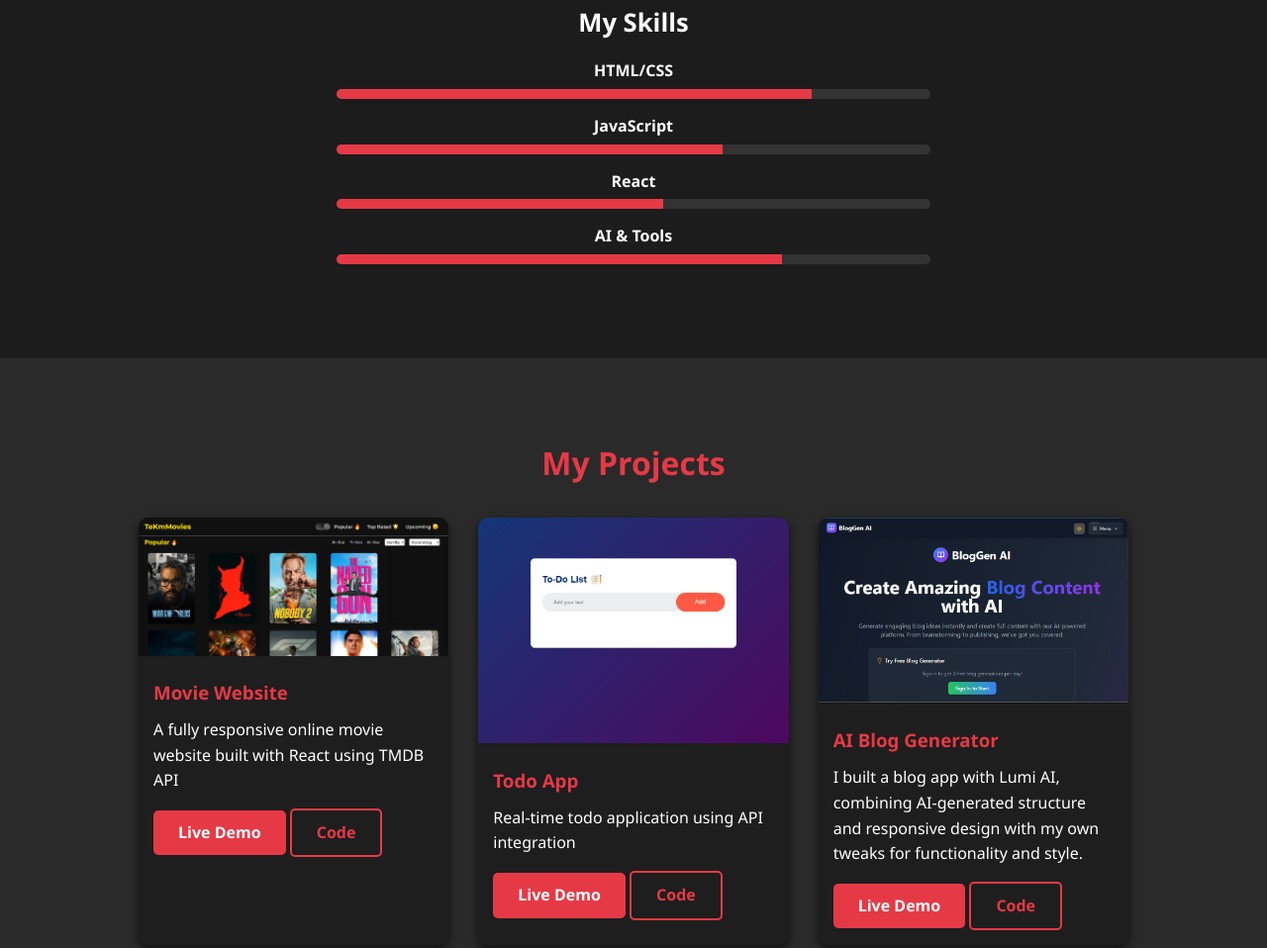
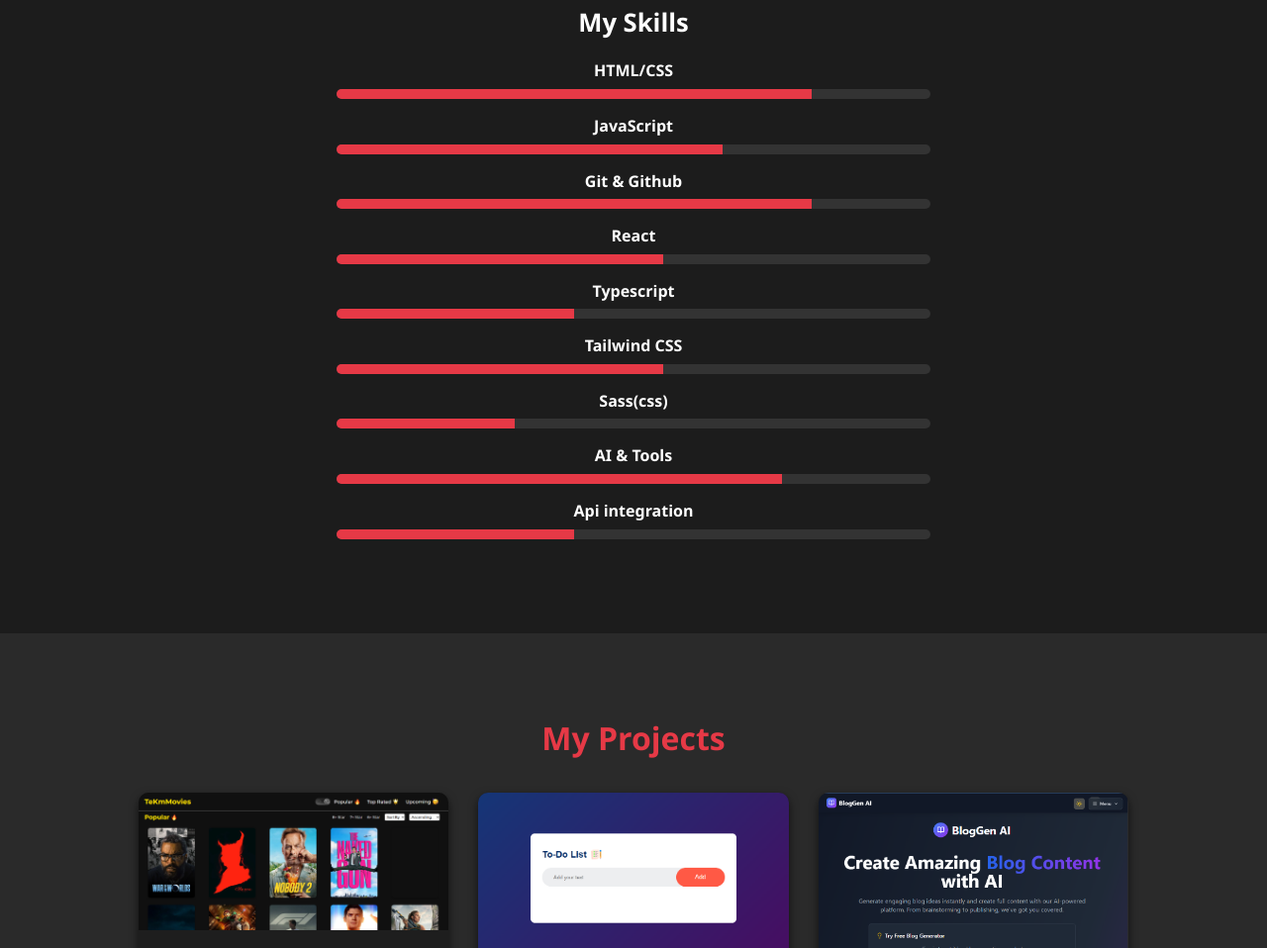
Before and after one commit to TeKm100/my-personal-site, a plain HTML site: page index.html in a window 1280 px wide. Shown: the part 1500-2458 px from the top of the page at 99% size. Drawn offline with Linux system fonts and the light colour scheme.

Commit message:
added skill and cv

```diff
--- a/index.html
+++ b/index.html
@@ -73,12 +73,17 @@
                     <div class="progress-bar">
                         <div class="progress" style="--progress-width: 80%"></div>
                     </div>
-
                 </div>
                 <div class="skill">
                     <span>JavaScript</span>
                     <div class="progress-bar">
                         <div class="progress" style="--progress-width: 65%"></div>
+                    </div>
+                </div>
+                <div class="skill">
+                    <span>Git & Github</span>
+                    <div class="progress-bar">
+                        <div class="progress" style="--progress-width: 80%"></div>
                     </div>
                 </div>
                 <div class="skill">
@@ -88,9 +93,33 @@
                     </div>
                 </div>
                 <div class="skill">
+                    <span>Typescript</span>
+                    <div class="progress-bar">
+                        <div class="progress" style="--progress-width: 40%"></div>
+                    </div>
+                </div>
+                <div class="skill">
+                    <span>Tailwind CSS</span>
+                    <div class="progress-bar">
+                        <div class="progress" style="--progress-width: 55%"></div>
+                    </div>
+                </div>
+                <div class="skill">
+                    <span>Sass(css)</span>
+                    <div class="progress-bar">
+                        <div class="progress" style="--progress-width: 30%"></div>
+                    </div>
+                </div>
+                <div class="skill">
                     <span>AI & Tools</span>
                     <div class="progress-bar">
                         <div class="progress" style="--progress-width: 75%"></div>
+                    </div>
+                </div>
+                <div class="skill">
+                    <span>Api integration</span>
+                    <div class="progress-bar">
+                        <div class="progress" style="--progress-width: 40%"></div>
                     </div>
                 </div>
             </div>
@@ -148,7 +177,7 @@
                 <img src="Images/chatbot.png" alt="Project 4">
                 <div class="project-info">
                     <h3>ChatBot </h3>
-                    <p>As a software intern, I worked with a team to build and deploy a chatbot using the Gemini API.</p>
+                    <p>As a software development intern, I worked with a team to build and deploy a chatbot using the Gemini API.</p>
                     <div class="project-links">
                         <a href="https://legendary-hotteok-432747.netlify.app/" class="btn">Live Demo</a>
                         <a href="https://github.com/TeKm100/Successful-Chatbot.git" class="btn-outline">Code</a>
@@ -202,6 +231,7 @@
                 <p><i class="fas fa-map-marker-alt"></i> Nasarawa, NIGERIA</p>
 
                 <div class="social-links">
+                    <a href="documents/Tolulope-CV.pdf" download="Tolulope-CV.pdf" style=" color:#e63946; text-decoration:none;">Download CV</a><br>
                     <a target="_blank" href="https://github.com/TeKm100"><i class="fab fa-github"></i></a>
                     <a target="_blank" href="www.linkedin.com/in/tolulope-kazeem-794a31293"><i class="fab fa-linkedin"></i></a>
                     <a target="_blank" href="https://x.com/programmer_1001"><i class="fab fa-twitter"></i></a>
```
Also changed, not shown: 1 other file.
